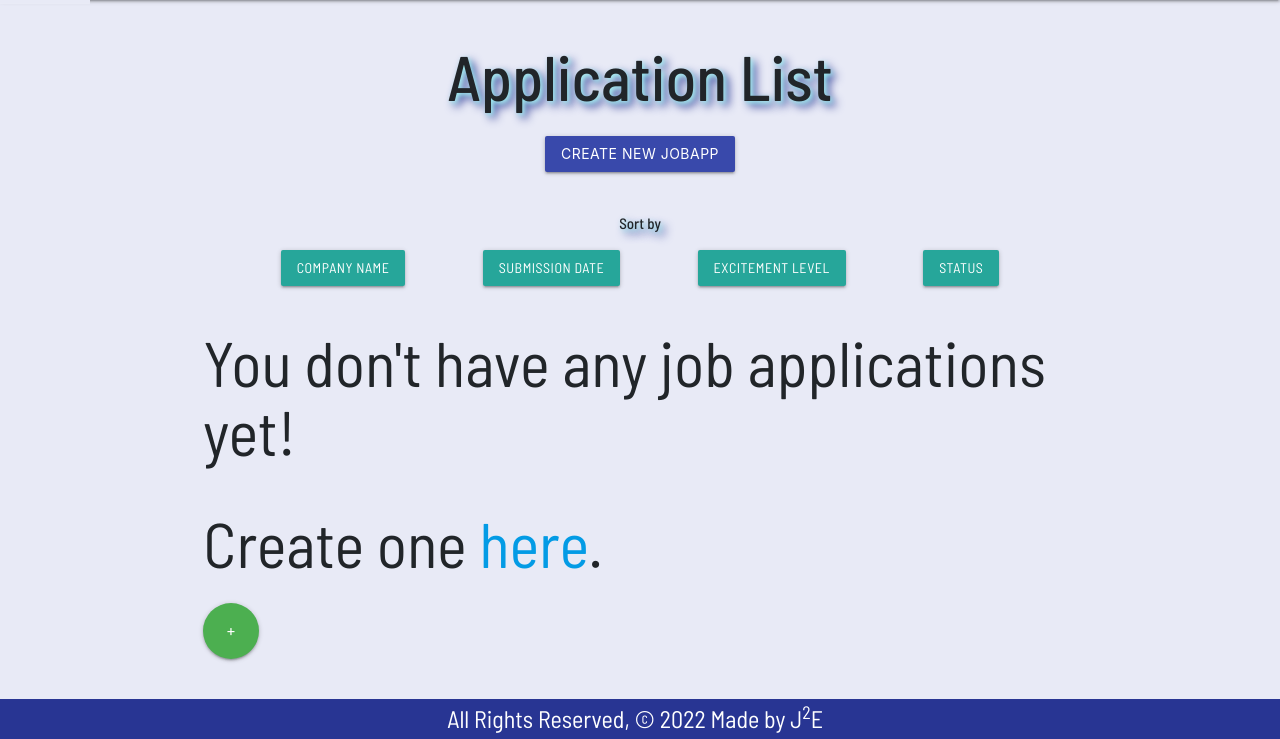
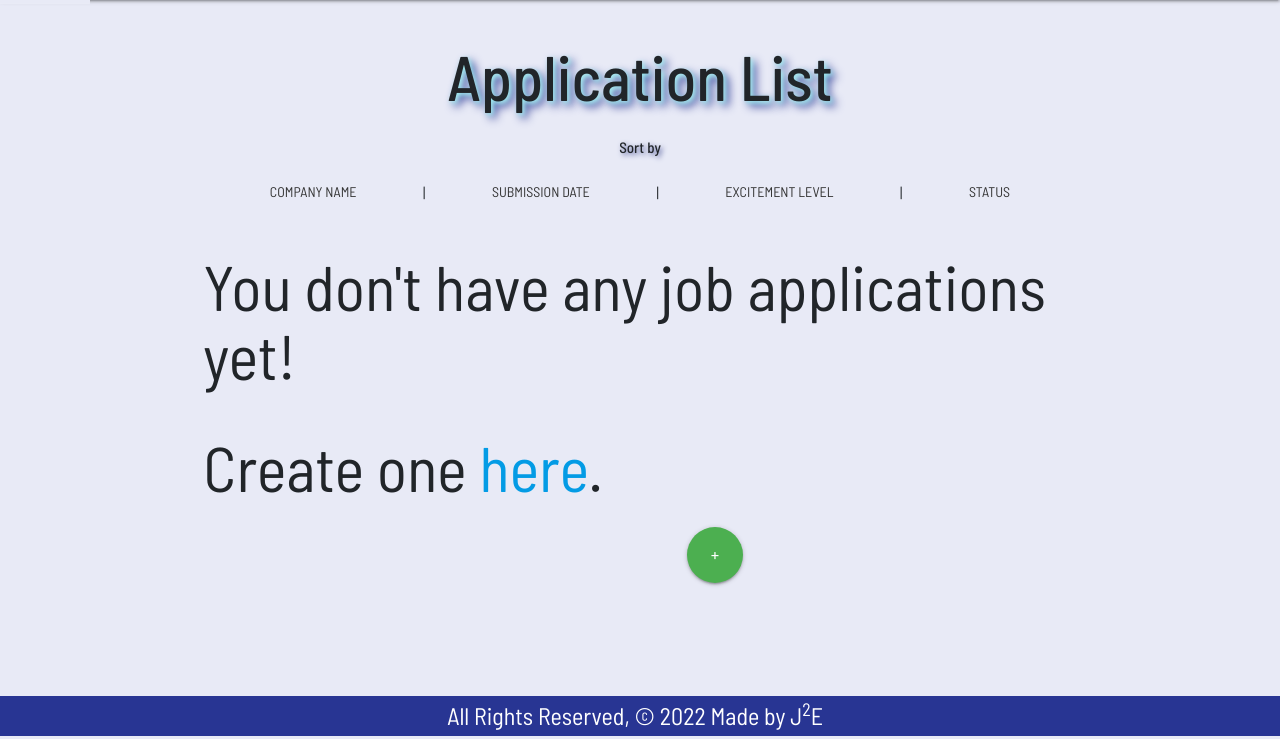
Before and after one commit to Nexusmane/GitEmployed, a Django app: page /apps/index/ in a window 1280 px wide. Shown: the part 64-803 px from the top of the page. Run offline with Django 3.2, Linux system fonts and the light colour scheme; data that the repository does not hold is empty; some web fonts are replaced.

Commit message:
Fix and add styling for the green add buttons, and the titles. Also add sizing to fix images on click effect.

```diff
--- a/main_app/static/css/style.css
+++ b/main_app/static/css/style.css
@@ -26,9 +26,9 @@ body {
     font-family: 'Barlow Semi Condensed';
     font-weight: 700;
     font-size: 10vw;
-    text-shadow: 7px -5px 5px #283593, 12px -5px 15px rgb(1, 191, 191);
     text-align: center;
-    color: white;
+    color: black;
+    text-decoration: underline;
   }
 
   .employed {
@@ -56,6 +56,22 @@ body {
     margin-bottom: 50px;
     min-height: 25vh;
     min-width: 25vw;
+  }
+
+  .prof-pic {
+    height: 20vh;
+    width: 20vw;
+    max-height: 20vh;
+    max-width: 20vw;
+    display: flex;
+    flex-direction: column;
+    align-items: center;
+    justify-content: center;
+    text-align: center;
+  }
+
+  .prof-pic p {
+    font-size: 34px;
   }
 
   .prof-pic img {
@@ -105,6 +121,12 @@ body {
     text-shadow: 2px 2px 5px rgb(161, 242, 242), 5px 5px 10px #283593;
   }
 
+  .page-subtitle {
+    text-align: center;
+    font-weight: 500;
+    text-shadow: 2px 2px 5px #4d5696;
+  }
+
   .nav-wrapper li a:hover{
     background-color: #e8eaf6 ;
     color: black;
@@ -142,3 +164,30 @@ body {
   .hidden {
     display: none;
   }
+
+  .green-add-button {
+    width: 80vw;
+    margin: 0 auto;
+    display: flex;
+    justify-content: center;
+    align-items: center;
+  }
+
+  .sort-btn {
+    background-color: #283593;
+    text-decoration: none;
+    color: white;
+    height: 50px;
+    width: 100px;
+    display: flex;
+    justify-content: center;
+    align-items: center;
+    border: 1px dotted #e8eaf6;
+    border-radius: 10px;
+    box-shadow: 0px 0px 2px black;
+  }
+
+  .sort-btn:hover {
+    color: white;
+    animation: smooth-scale 0.5s forwards;
+  }
--- a/main_app/templates/job_applications/index.html
+++ b/main_app/templates/job_applications/index.html
@@ -3,17 +3,12 @@
 
 <h1 class="page-title">Application List</h1>
 
-<form class="index-buttons-container" method="get" action="{% url 'jobapps_create' %}">
-  {% csrf_token %}
-  {{ form.as_p }}
-  <input type="submit" class="btn indigo darken-1" value="Create New JobApp">
-</form>
-<p class="page-title">Sort by</p>
+<p class="page-subtitle">Sort by</p>
 <div class="index-buttons-container">
-  <a class="btn" href="{% url 'jobapps_index_by_company' %}">Company Name</a>
-  <a class="btn" href="{% url 'jobapps_index_by_date' %}">Submission Date</a>
-  <a class="btn" href="{% url 'jobapps_index_by_excitement' %}">Excitement Level</a>
-  <a class="btn" href="{% url 'jobapps_index_by_status' %}">Status</a>
+  <a class="btn-flat" href="{% url 'jobapps_index_by_company' %}">Company Name</a>|
+  <a class="btn-flat" href="{% url 'jobapps_index_by_date' %}">Submission Date</a>|
+  <a class="btn-flat" href="{% url 'jobapps_index_by_excitement' %}">Excitement Level</a>|
+  <a class="btn-flat" href="{% url 'jobapps_index_by_status' %}">Status</a>
 </div>
 {% for job in jobapps %}
   <div class="card">
@@ -32,7 +27,9 @@
   <h1>Create one <a href="{% url 'jobapps_create' %}">here</a>.</h1>
 
 {% endfor %}
-<a href="{% url 'jobapps_create' %}"><button class="btn-floating btn-large pulse green">+</button></a>
+<div class="green-add-button" >
+  <a href="{% url 'jobapps_create' %}"><button class="btn-floating btn-large pulse green">+</button></a>
+</div>
 <script defer>
   const selectEl = document.getElementById('id_options');
   M.FormSelect.init(selectEl);
--- a/main_app/templates/registration/signup.html
+++ b/main_app/templates/registration/signup.html
@@ -2,7 +2,7 @@
 {% block content %}
 
 
-<h1 class="page-title">Sign Up</h1>
+<h1 class="page-title">Git Started</h1>
 
 {% if error_message %}<p class="red-text">{{ error_message }}</p>{% endif %}
 
--- a/main_app/templates/resources/detail.html
+++ b/main_app/templates/resources/detail.html
@@ -18,6 +18,10 @@
     {% if resource.id in favorite %}
     <form action="{% url 'favorites_delete' favorite_id.id %}" method="POST">
       {% csrf_token %}
+      {% if resource.user == user %}
+        <a href="{% url 'resources_update' resource.id %}">Edit</a>
+        <a href="{% url 'resources_delete' resource.id %}">Delete</a>
+      {% endif %}
       <input type="submit" class="btn red lighten-1" value="Remove From Favorites">
     </form>
     {% else %}
```
Also changed, not shown: main_app/templates/home.html (+15 -20 lines), main_app/templates/resources/index.html (+8 -10 lines).
